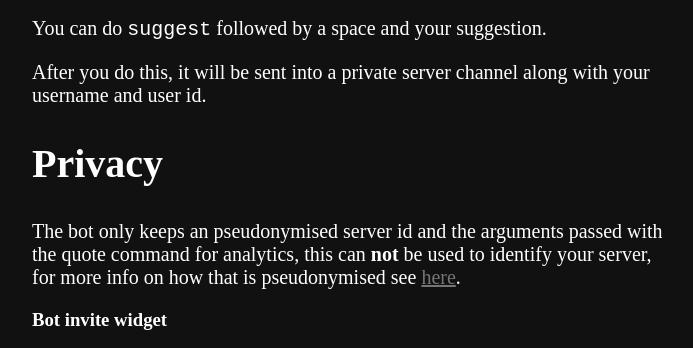
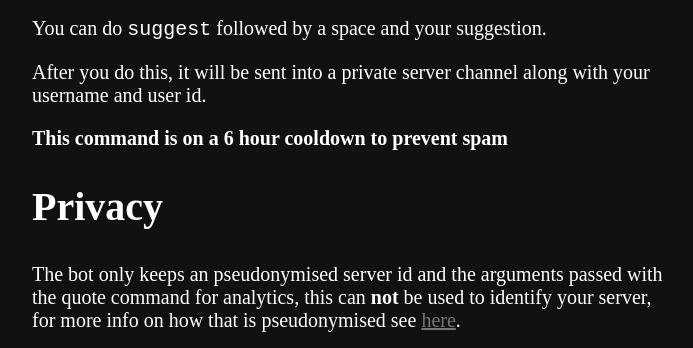
Before and after one commit to comhad/comhad.github.io, a plain HTML site: page quotebot/index.html in a window 1280 px wide. Shown: the part 2583-2931 px from the top of the page, without its empty margins (292-985 px from the left). Drawn offline with Linux system fonts and the light colour scheme; a script that the page names is missing.

Commit message:
forgot to mention cooldown

```diff
--- a/quotebot/index.html
+++ b/quotebot/index.html
@@ -66,6 +66,7 @@
     <p class="centertext">If you have a suggestion for the bot, you can use this command to suggest it.</p>
     <p class="centertext">You can do <code>suggest</code> followed by a space and your suggestion.</p>
     <p class="centertext">After you do this, it will be sent into a private server channel along with your username and user id.</p>
+    <p class="centertext"><b>This command is on a 6 hour cooldown to prevent spam</b></p>
 
     <h2 class="centertext">Privacy</h2>
     <p class="centertext">The bot only keeps an pseudonymised server id and the arguments passed with the quote command for analytics, this can <b>not</b> be used to identify your server, for more info on how that is pseudonymised see <a href="/oujiabot/privacy.html">here</a>.</p>
```
